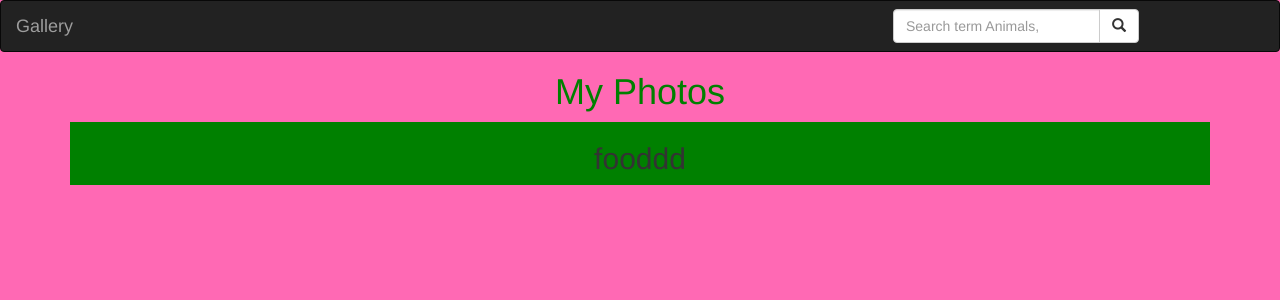
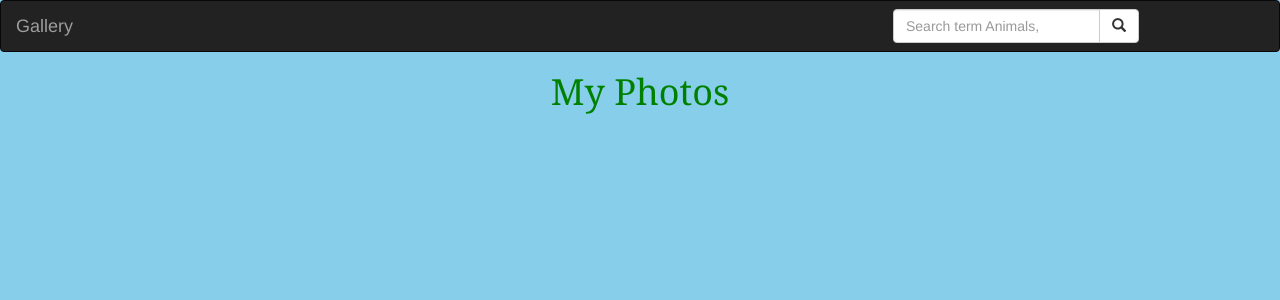
Before and after one commit to meshack34/MYPHOTOSPROJECT, a Django app: page / in a window 1280 px wide. Shown: the top 300 px of the page. Run offline with Django 3.2, Linux system fonts and the light colour scheme; data that the repository does not hold is empty; some libraries are stand-ins or nearby versions.

Commit message:
update home page

```diff
--- a/photos/templates/my-photos/index.html
+++ b/photos/templates/my-photos/index.html
@@ -15,12 +15,12 @@
     </head>
     <body>
       <div class="allphotos">
-        <div class="meshack">  <h2>fooddd</h2>
+        <div class="meshack">
         <!-- loop through all the images -->
         {% for pic in photo %}
 
 
-        <div class = "col-md-6" data-toggle ="modal" data-target="#showPicModal{{pic.id}}">
+        <div class = "col-md-9" data-toggle ="modal" data-target="#showPicModal{{pic.id}}">
           <img src="{{pic.image.url}}" alt="photo" class="img-responsive">
            <p>{{pic.title}}</p>
         </div>
@@ -28,12 +28,14 @@
         <div class="modal fade" id="showPicModal{{pic.id}}" tabindex="-1" role="dialog" aria-labelledby="exampleModalCenterTitle" aria-hidden="true">
         <div class="modal-dialog modal-dialog-centered" role="document">
         <div class="modal-content">
+
           <div class="modal-header">
             <h5 class="modal-title">{{pic.name}}</h5>
             <button type="button" class="close" data-dismiss="modal" aria-label="Close">
               <span aria-hidden="true">&times;</span>
             </button>
           </div>
+
           <div class="modal-body">
             <img src="{{pic.image.url}}" class = "img-responsive"alt="{{pic.name}}">
             <p><em>Details: </em>{{pic.details}}</p>
@@ -43,6 +45,7 @@
               <p><em>Posted On:</em>{{pic.pub_date}}</p>
             </div>
           </div>
+
           <div class="modal-footer">
             <p><input class="form-control" type="text" value="{{pic.image.url}}" id="{{pic.id}}.url"></p>
           </div>
--- a/static/css/basephotos.css
+++ b/static/css/basephotos.css
@@ -1,16 +1,19 @@
 body{
-  background-color:hotpink;
+  background-color:skyblue
 }
 h1 {
   color: green;
+  font-family: Cambria, Cochin, Georgia, Times, 'Times New Roman', serif;
 }
 
 .allphotos{
   display: flex;
-  background-color: green;
+  background-color: rgb(201, 223, 201);
   justify-content: center;
 }
 img{
-  height: 80px;
-  width: 80px;
+  height: 150px;
+  width: 180px;
+  border-radius: 10px;
+  display: flex;
 }
```
Also changed, not shown: photos/migrations/0012_auto_20211130_1602.py (added).
